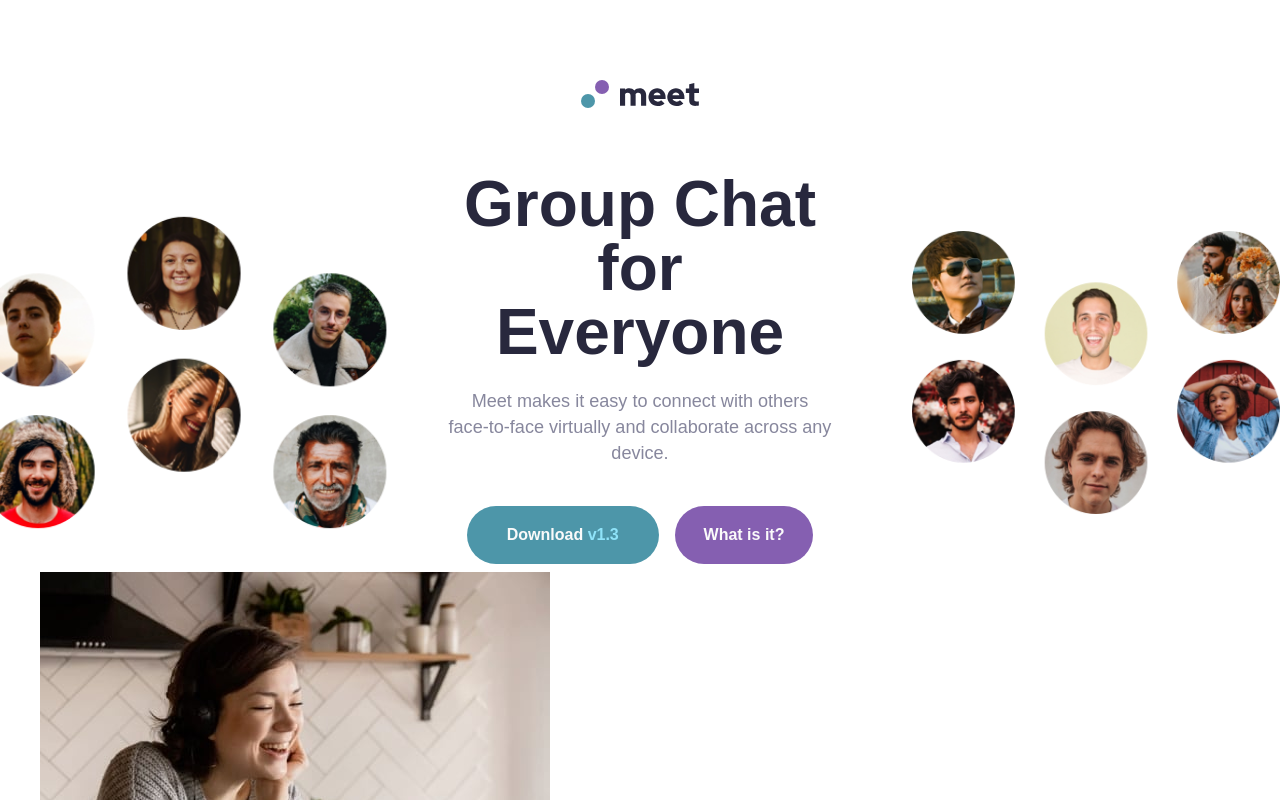
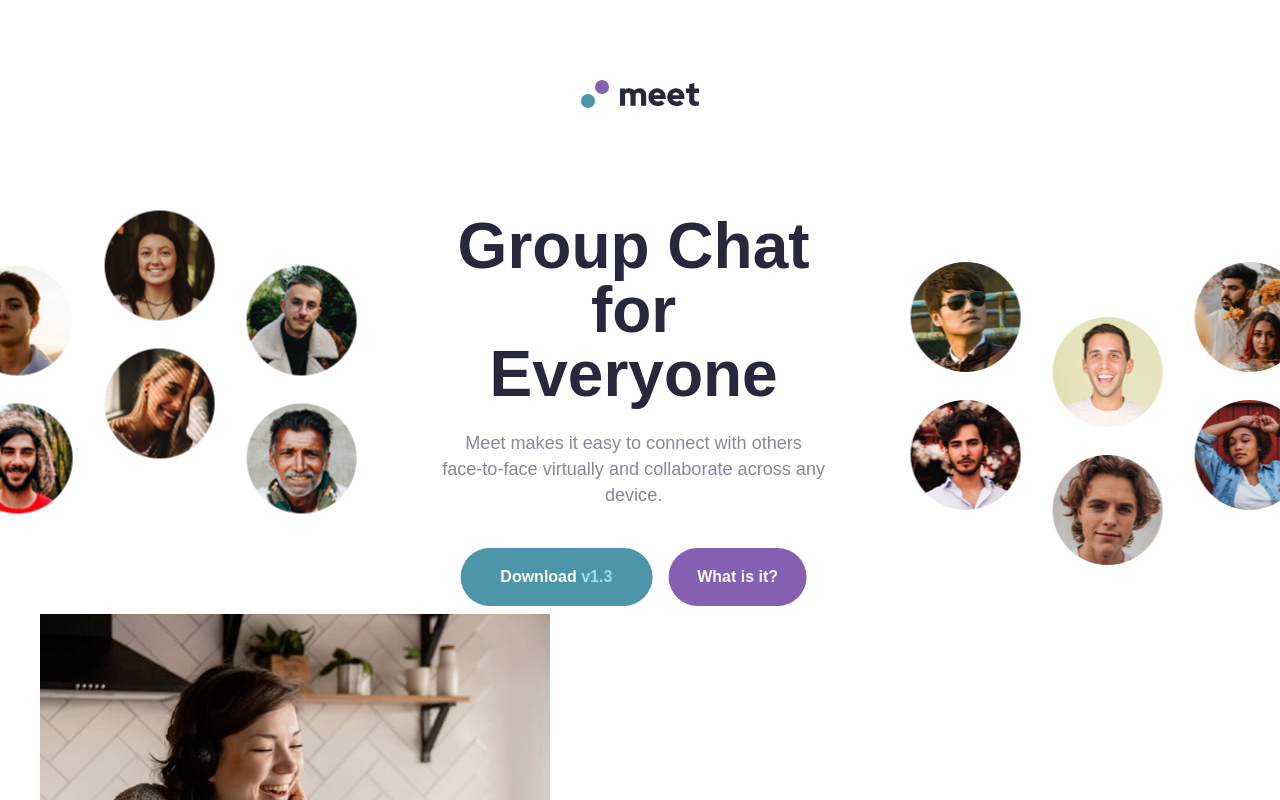
Before and after one commit to Dudeldups/FM-meet-landing-page, a React (Vite) app: page / in a window 1280 px wide. Shown: the top 800 px of the page. Built offline with nearby package versions, Linux system fonts and the light colour scheme; a web font is replaced by a local one.

Commit message:
fixed hero desktop positioning

```diff
--- a/src/components/Header/Header.scss
+++ b/src/components/Header/Header.scss
@@ -4,5 +4,5 @@
   display: grid;
   justify-content: center;
   padding-top: get-clamp(3.25rem, 5rem, 48rem, 56.25rem);
-  margin-bottom: get-clamp(3.38rem, 4rem, 23.4375rem, 31.25rem);
+  margin-bottom: get-clamp(3.38rem, 6.6rem, 23.4375rem, 56.25rem);
 }
--- a/src/components/Hero/Hero.scss
+++ b/src/components/Hero/Hero.scss
@@ -6,23 +6,23 @@
   gap: get-clamp(3rem, 4.5rem, 23.4375rem, 48rem);
 
   @include mq(1200px) {
-    grid-template-columns: 1fr 34rem 1fr;
-    gap: get-clamp(-2rem, 4.5rem, 75rem, 90rem);
-    gap: 0;
+    width: 110%;
+    transform: translateX(-5%);
+
     place-content: center;
+    grid-template-columns: auto 34rem auto;
+    gap: get-clamp(-2rem, 5rem, 75rem, 90rem);
   }
 
   &__img-main {
     transform: scale(110%);
 
     @include mq(1200px) {
-      position: relative;
-      inset: -10% 10% 0 0;
-      // transform: translate(-5%, -10%);
+      transform: translateY(-17%);
     }
   }
 
   &__img-secondary {
-    // -self: start;
+    transform: translateX(0);
   }
 }
--- a/src/scss/base/_base.scss
+++ b/src/scss/base/_base.scss
@@ -1,6 +1,7 @@
 @use "../abstracts/" as *;
 
-body {
+body,
+.main-container {
   overflow-x: hidden;
 }
 
```
